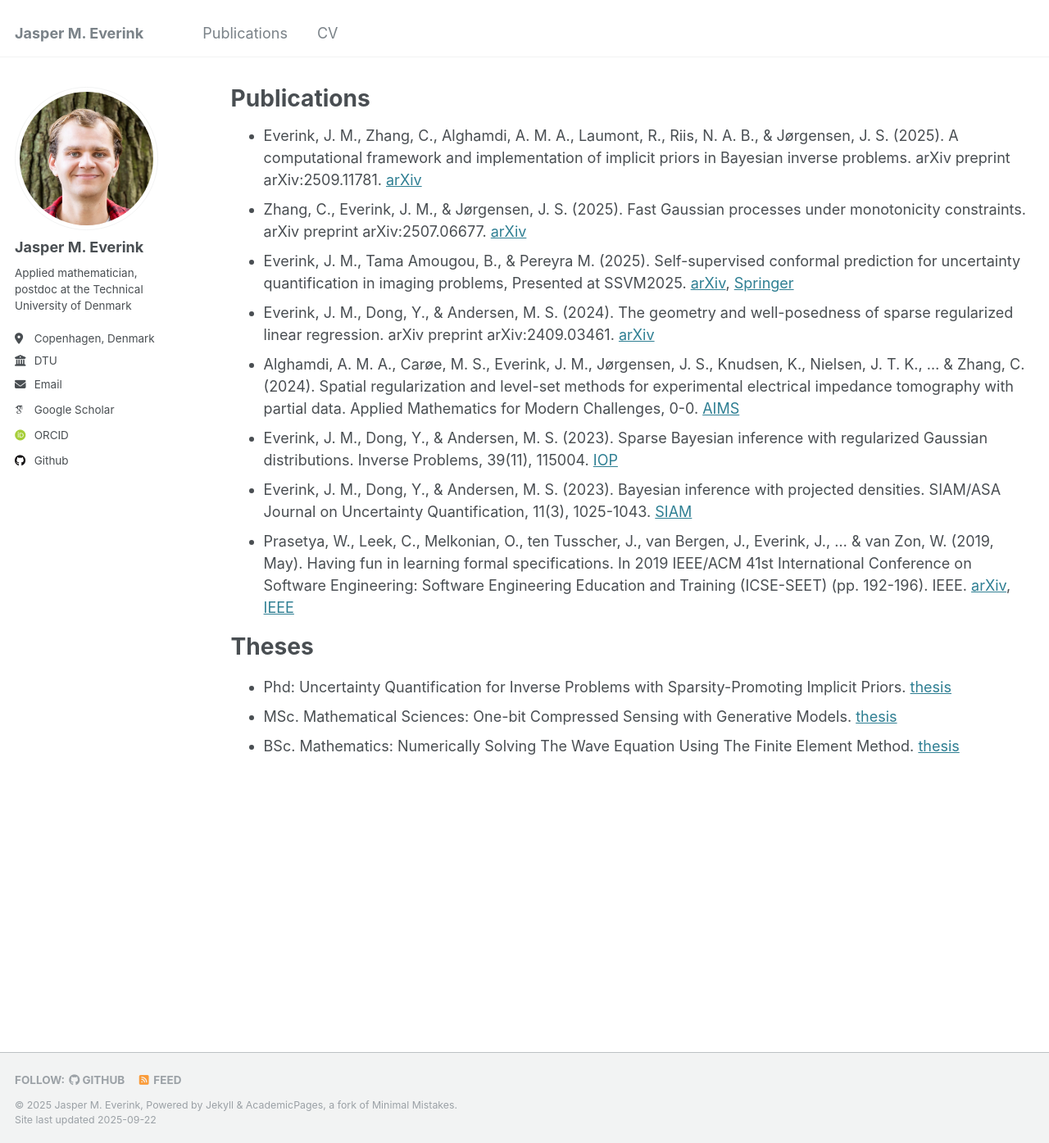
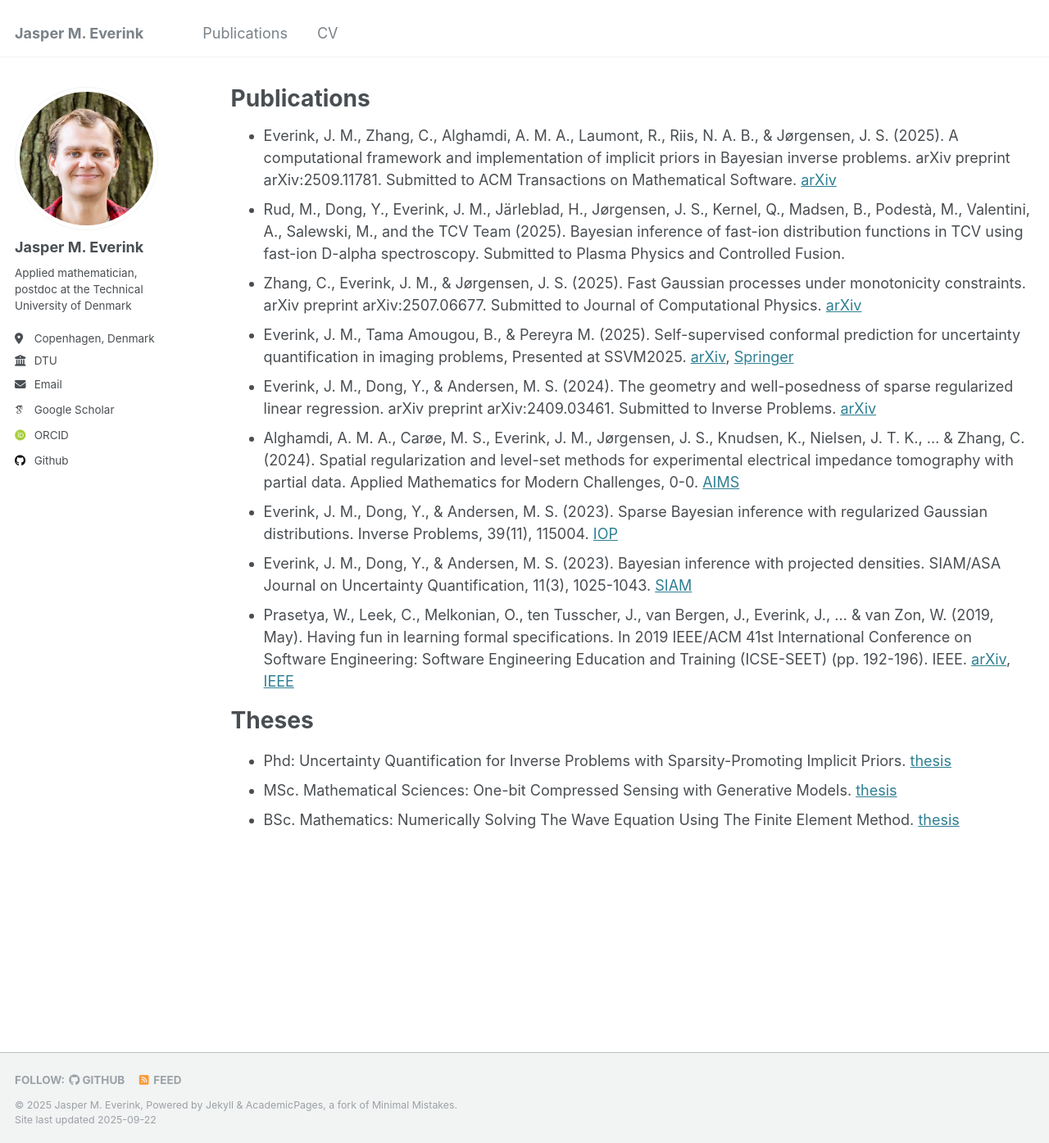
Before and after one commit to jeverink/jeverink.github.io, a Jekyll site: the page built from _pages/publications.md, in a window 1280 px wide and 1395 px high. Shown: the whole window at 82% size. Built offline with Jekyll 4.4.1, drawn with Linux system fonts in a browser that asks for light colours; some web fonts are replaced.

Commit message:
Update publications.md

```diff
--- a/_pages/publications.md
+++ b/_pages/publications.md
@@ -9,10 +9,11 @@ redirect_from:
 
 {% include base_path %}
 
-- Everink, J. M., Zhang, C., Alghamdi, A. M. A., Laumont, R., Riis, N. A. B., & Jørgensen, J. S. (2025). A computational framework and implementation of implicit priors in Bayesian inverse problems. arXiv preprint  arXiv:2509.11781. [arXiv](https://arxiv.org/abs/2509.11781)
-- Zhang, C., Everink, J. M., & Jørgensen, J. S. (2025). Fast Gaussian processes under monotonicity constraints. arXiv preprint  arXiv:2507.06677. [arXiv](https://arxiv.org/abs/2507.06677)
+- Everink, J. M., Zhang, C., Alghamdi, A. M. A., Laumont, R., Riis, N. A. B., & Jørgensen, J. S. (2025). A computational framework and implementation of implicit priors in Bayesian inverse problems. arXiv preprint  arXiv:2509.11781. Submitted to ACM Transactions on Mathematical Software. [arXiv](https://arxiv.org/abs/2509.11781)
+- Rud, M., Dong, Y., Everink, J. M., Järleblad, H., Jørgensen, J. S., Kernel, Q., Madsen, B., Podestà, M., Valentini, A., Salewski, M., and the TCV Team (2025). Bayesian inference of fast-ion distribution functions in TCV using fast-ion D-alpha spectroscopy. Submitted to Plasma Physics and Controlled Fusion.
+- Zhang, C., Everink, J. M., & Jørgensen, J. S. (2025). Fast Gaussian processes under monotonicity constraints. arXiv preprint  arXiv:2507.06677. Submitted to Journal of Computational Physics. [arXiv](https://arxiv.org/abs/2507.06677)
 - Everink, J. M., Tama Amougou, B., & Pereyra M. (2025). Self-supervised conformal prediction for uncertainty quantification in imaging problems, Presented at SSVM2025. [arXiv](https://arxiv.org/abs/2502.05127), [Springer](https://link.springer.com/chapter/10.1007/978-3-031-92366-1_9)
-- Everink, J. M., Dong, Y., & Andersen, M. S. (2024). The geometry and well-posedness of sparse regularized linear regression. arXiv preprint arXiv:2409.03461. [arXiv](https://arxiv.org/abs/2409.03461)
+- Everink, J. M., Dong, Y., & Andersen, M. S. (2024). The geometry and well-posedness of sparse regularized linear regression. arXiv preprint arXiv:2409.03461. Submitted to Inverse Problems. [arXiv](https://arxiv.org/abs/2409.03461)
 - Alghamdi, A. M. A., Carøe, M. S., Everink, J. M., Jørgensen, J. S., Knudsen, K., Nielsen, J. T. K., ... & Zhang, C. (2024). Spatial regularization and level-set methods for experimental electrical impedance tomography with partial data. Applied Mathematics for Modern Challenges, 0-0. [AIMS](https://www.aimsciences.org/article/doi/10.3934/ammc.2024013)
 - Everink, J. M., Dong, Y., & Andersen, M. S. (2023). Sparse Bayesian inference with regularized Gaussian distributions. Inverse Problems, 39(11), 115004. [IOP](https://iopscience.iop.org/article/10.1088/1361-6420/acf9c5)
 - Everink, J. M., Dong, Y., & Andersen, M. S. (2023). Bayesian inference with projected densities. SIAM/ASA Journal on Uncertainty Quantification, 11(3), 1025-1043. [SIAM](https://epubs.siam.org/doi/full/10.1137/22M150695X)
```
